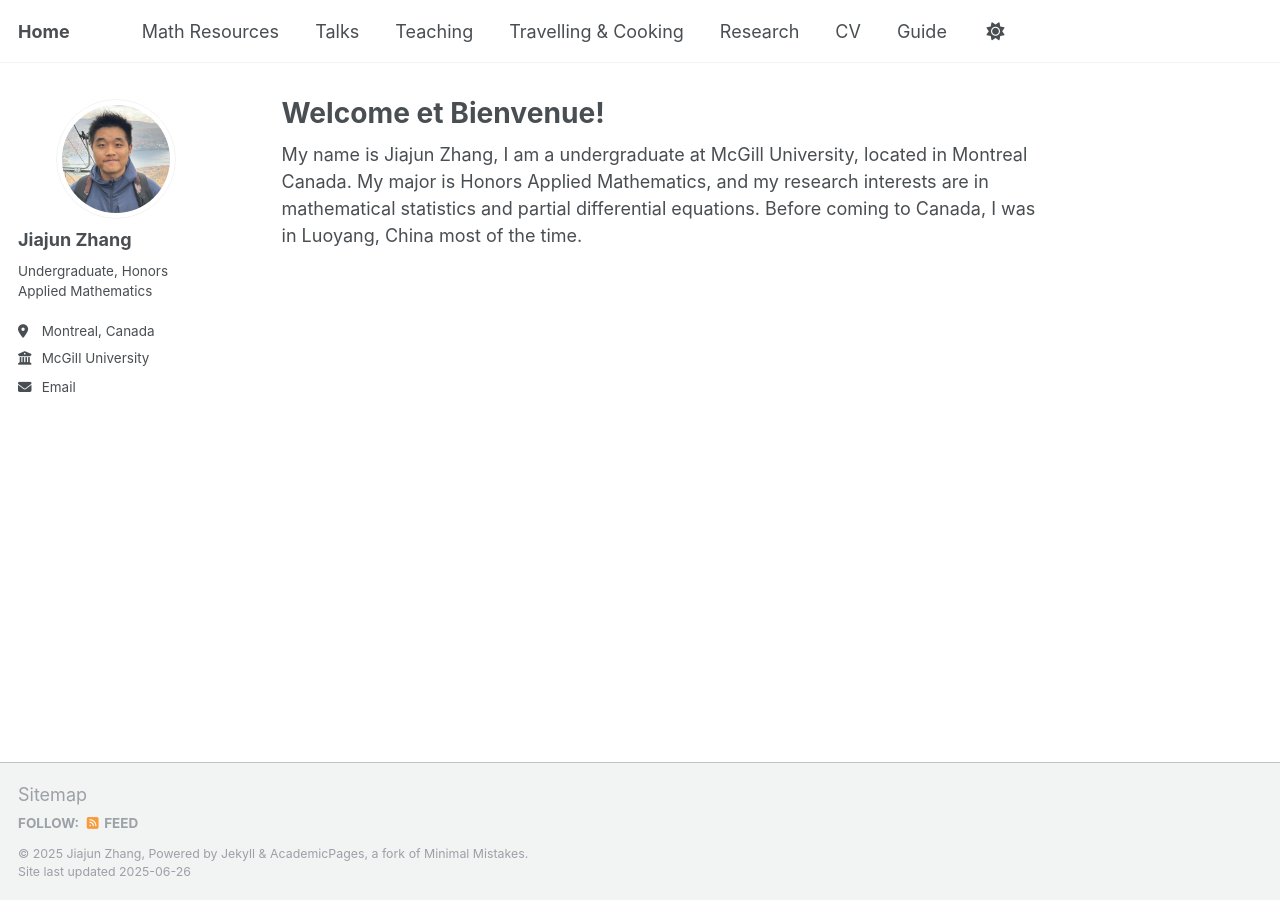
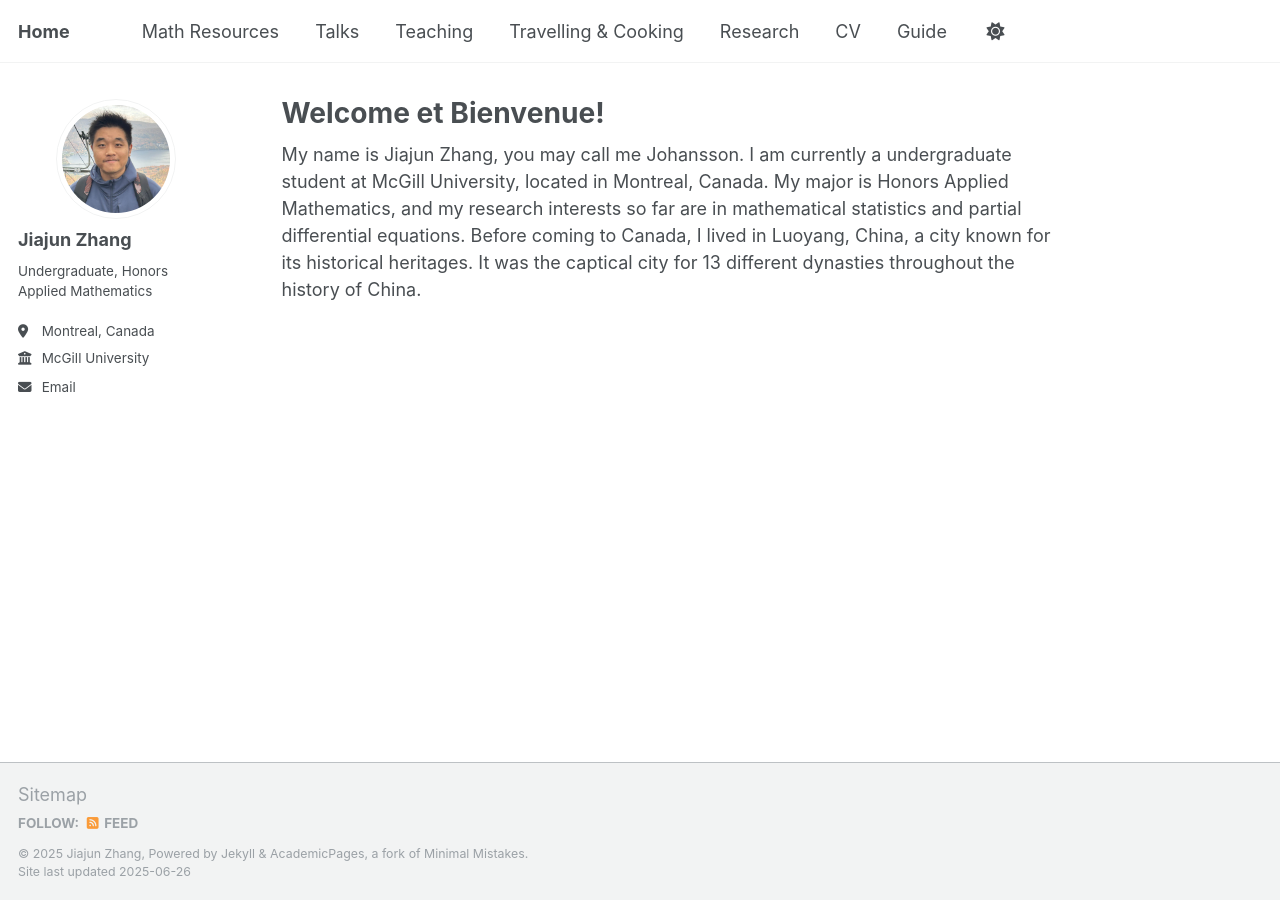
Before and after one commit to JohanssonRein/JohanssonRein.github.io, a Jekyll site: the page built from _pages/about.md, in a window 1280 px wide. Built offline with Jekyll 4.4.1, drawn with Linux system fonts in a browser that asks for light colours.

Commit message:
Update about.md

```diff
--- a/_pages/about.md
+++ b/_pages/about.md
@@ -7,4 +7,4 @@ redirect_from:
   - /about.html
 ---
 
-My name is Jiajun Zhang, I am a undergraduate at McGill University, located in Montreal Canada. My major is Honors Applied Mathematics, and my research interests are in mathematical statistics and partial differential equations. Before coming to Canada, I was in Luoyang, China most of the time.
+My name is Jiajun Zhang, you may call me Johansson. I am currently a undergraduate student at McGill University, located in Montreal, Canada. My major is Honors Applied Mathematics, and my research interests so far are in mathematical statistics and partial differential equations. Before coming to Canada, I lived in Luoyang, China, a city known for its historical heritages. It was the captical city for 13 different dynasties throughout the history of China.
```
